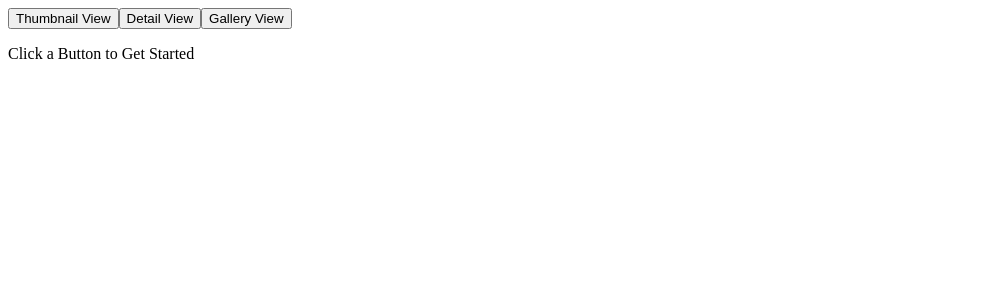
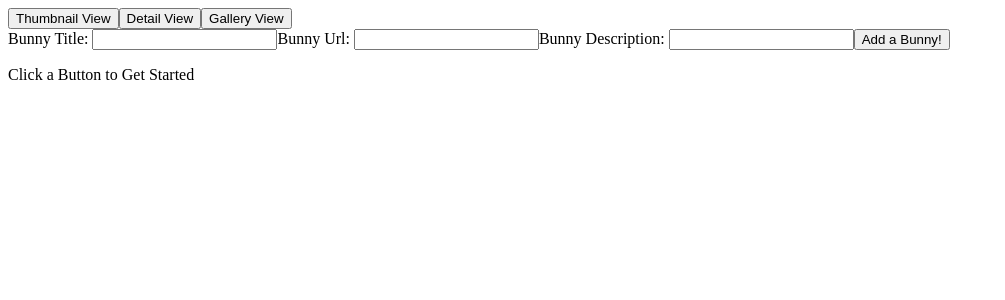
Before and after one commit to cfpdx-401d5/image-gallery, a React (Create React App) app: page / in a window 1280 px wide. Shown: the top 300 px of the page, without its empty margins (0-1005 px from the left). Built offline with nearby package versions, Linux system fonts and the light colour scheme.

Commit message:
Moved newbunnyform to its own file; fixed all create new bunny logic

```diff
--- a/src/App.js
+++ b/src/App.js
@@ -3,6 +3,7 @@ import babyBunBuns from '../data/bunnyimages';
 import ThumbnailList from './ThumbnailList';
 import DetailList from './DetailList';
 import GalleryList from './GalleryList';
+import CreateBunnyForm from './NewBunnyForm';
 
 
 export function Selector(props) {
@@ -18,17 +19,28 @@ export function Selector(props) {
 export function View(props) {
   if (props.viewStyle === 'thumbnail') {
     return (
-      <ThumbnailList addBunny={props.addBunny} deleteBunny={props.deleteBunny} babyBunBuns={props.babyBunBuns}/>
+      <ThumbnailList
+        deleteBunny={props.deleteBunny}
+        babyBunBuns={props.babyBunBuns}
+      />
     )
   }
   else if (props.viewStyle === 'detail') {
     return (
-      <DetailList addBunny={props.addBunny} deleteBunny={props.deleteBunny} babyBunBuns={props.babyBunBuns}/>
+      <DetailList
+        deleteBunny={props.deleteBunny}
+        babyBunBuns={props.babyBunBuns}
+      />
     )
   }
   else if (props.viewStyle === 'gallery') {
     return (
-      <GalleryList addBunny={props.addBunny} deleteBunny={props.deleteBunny} showHandler={props.showHandler} showBun={props.showBun} babyBunBuns={props.babyBunBuns}/>
+      <GalleryList
+        deleteBunny={props.deleteBunny}
+        showHandler={props.showHandler}
+        showBun={props.showBun}
+        babyBunBuns={props.babyBunBuns}
+      />
     )
   }
   else {
@@ -68,9 +80,8 @@ export default class ImageGallery extends React.Component {
     })
   }
 
-  addBunny(newBabyBun) {
-    let babyBunBunsMultiplied = [...this.state.babyBunBuns];
-    babyBunBunsMultiplied.push(newBabyBun);
+  addBunny(newBunBun){
+    let babyBunBunsMultiplied = this.state.babyBunBuns.concat(newBunBun);
     this.setState({
       babyBunBuns: babyBunBunsMultiplied
     })
@@ -80,7 +91,12 @@ export default class ImageGallery extends React.Component {
     return (
       <div>
         <Selector handleClick={this.handleClick}/>
-        <View addBunny={this.addBunny} deleteBunny={this.deleteBunny} babyBunBuns={this.state.babyBunBuns} viewStyle={this.state.viewStyle}/>
+        <CreateBunnyForm addBunny={this.addBunny}/>
+        <View
+          deleteBunny={this.deleteBunny}
+          babyBunBuns={this.state.babyBunBuns}
+          viewStyle={this.state.viewStyle}
+        />
       </div>
     );
   }
--- a/src/GalleryList.js
+++ b/src/GalleryList.js
@@ -4,9 +4,6 @@ import GalleryDisplay from './GalleryDisplay';
 export default function GalleryList(props) {
     return (
         <div>
-            <form addBunny={props.addBunny}>
-                <label> Bunny Title: <input type="text" title="title" /></label>
-                <input type="submit" value="Add a Bunny!" /></form>
             {props.babyBunBuns.map( (b, i) => (
                 <GalleryDisplay deleteBunny={props.deleteBunny} babyBunIndex={i} showHandler={props.showHandler} showBun={props.showBun} babyBunBun={b} key={b.id} />
             ))}
--- /dev/null
+++ b/src/NewBunnyForm.js
@@ -0,0 +1,63 @@
+import React from 'react';
+
+export default class CreateBunnyForm extends React.Component {
+  constructor(props) {
+    super(props);
+    this.state = {
+        title: '',
+        url: '',
+        description: ''
+    }
+    this.handleTitleChange = this.handleTitleChange.bind(this);
+    this.handleUrlChange = this.handleUrlChange.bind(this);
+    this.handleDescriptionChange = this.handleDescriptionChange.bind(this);
+    this.handleSubmit = this.handleSubmit.bind(this);
+  }
+
+
+  handleTitleChange(event) {
+    this.setState({
+        title: event.target.value
+    })
+  }
+
+  handleUrlChange(event) {
+    this.setState({
+        url: event.target.value
+    })
+  }
+
+  handleDescriptionChange(event) {
+    this.setState({
+        description: event.target.value
+    })
+  }
+
+  handleSubmit(event) {
+    event.preventDefault();
+    const newBunBun = {
+        title: this.state.title,
+        url: this.state.url,
+        description: this.state.description,
+        id: new Date()
+    }
+    this.props.addBunny(newBunBun);
+  }
+
+  render() {
+    return (
+      <form onSubmit={this.handleSubmit}>
+        <label>
+          Bunny Title: <input type="text" value={this.state.title} onChange={this.handleTitleChange}/>
+        </label>
+        <label>
+          Bunny Url: <input type="text" value={this.state.url} onChange={this.handleUrlChange}/>
+        </label>
+        <label>
+          Bunny Description: <input type="text" value={this.state.description} onChange={this.handleDescriptionChange}/>
+        </label>
+        <input type="submit" value="Add a Bunny!" />
+      </form>
+    )
+  }
+}
```
